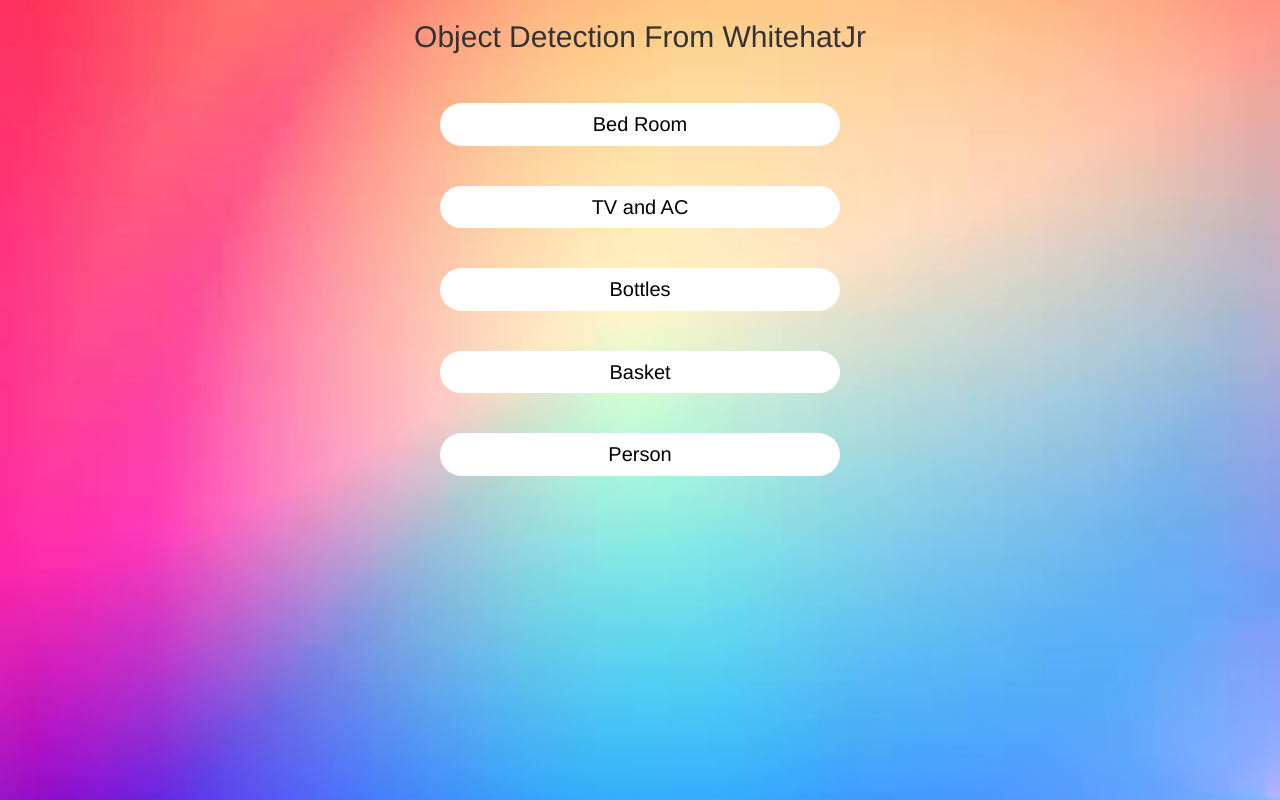
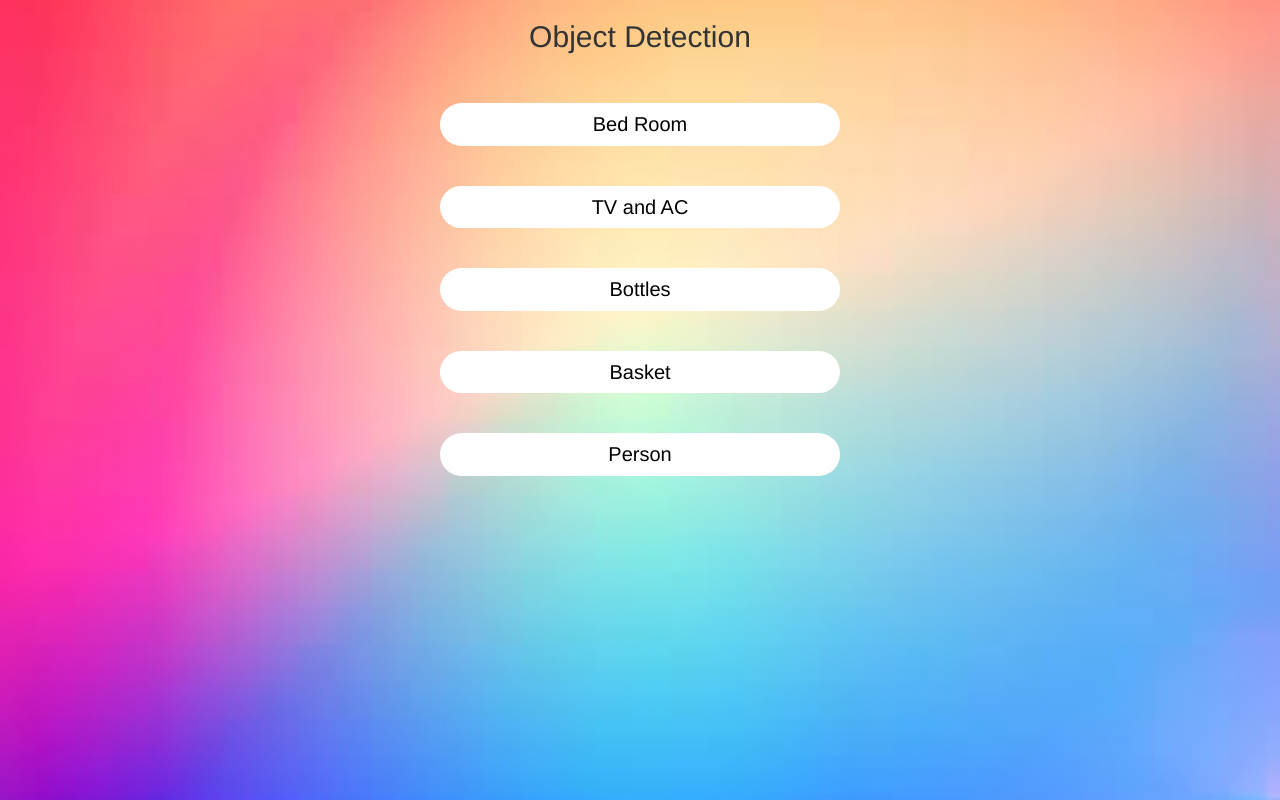
Before and after one commit to sstg123/Object-Detection-Project-Final, a plain HTML site: page index.html in a window 1280 px wide. Drawn offline with nearby package versions, Linux system fonts and the light colour scheme.

Commit message:
Add files via upload

```diff
--- a/index.html
+++ b/index.html
@@ -25,7 +25,7 @@ color: black;
 
 <body background="background.jpeg">
 <center>
-  <h2 >Object Detection From WhitehatJr</h2>
+  <h2 >Object Detection</h2>
     <br><br>
     <a href="bedroom.html" class="btn ">Bed Room</a>
     <br> <br><br>
```
